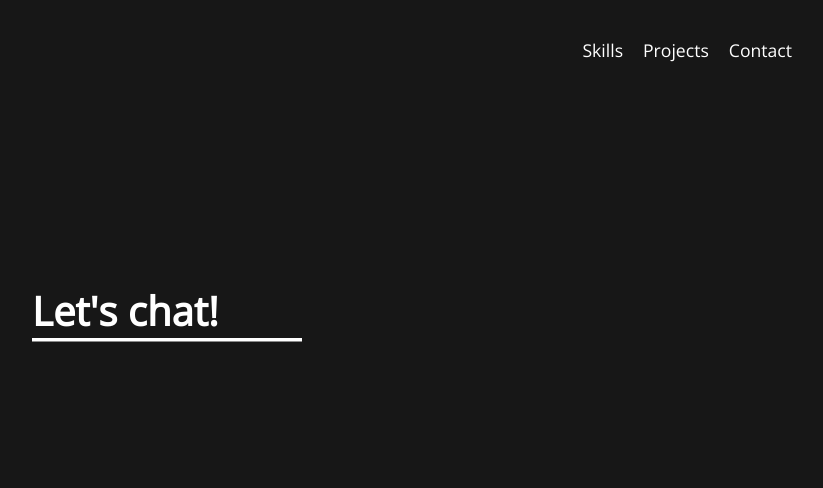
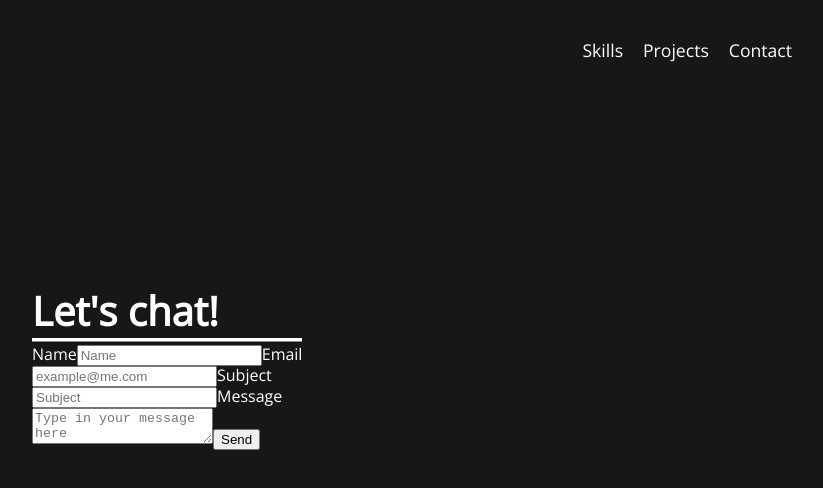
Before and after one commit to phernandoe/fernandobarreto, a React (Create React App) app: page /contact in a window 1280 px wide. Shown: the top 488 px of the page, without its empty margins (428-1251 px from the left). Built offline with nearby package versions, Linux system fonts and the light colour scheme.

Commit message:
Email form & validation

```diff
--- a/package.json
+++ b/package.json
@@ -7,7 +7,8 @@
     "react": "^16.8.6",
     "react-dom": "^16.8.6",
     "react-router-dom": "^5.0.0",
-    "react-scripts": "3.0.1"
+    "react-scripts": "3.0.1",
+    "yup": "^0.27.0"
   },
   "scripts": {
     "start": "react-scripts start",
--- /dev/null
+++ b/src/components/ContactForm.js
@@ -0,0 +1,55 @@
+import React from 'react';
+import { withFormik, Form, Field } from 'formik';
+import * as Yup from 'yup';
+
+const ContactForm = ({values, errors, touched, handleSubmit}) => (
+  <Form>
+    <label>
+      Name
+      <Field name="author" type="text" placeholder="Name" />
+      { touched.author && errors.author && <p>{errors.author}</p> }
+    </label>
+
+    <label>
+      Email
+      <Field name="email" type="email" placeholder="example@me.com" />
+      { touched.email && errors.email && <p>{errors.email}</p> }
+    </label>
+
+    <label>
+      Subject
+      <Field name="subject" type="text" placeholder="Subject" />
+      { touched.subject && errors.subject && <p>{errors.subject}</p> }
+    </label>
+
+    <label>
+      Message
+      <Field name="body" component="textarea" placeholder="Type in your message here" />
+    </label>
+
+    <button type="submit">Send</button>
+  </Form>
+)
+
+const WithFormikContact = withFormik({
+  mapPropsToValues( {email, author, subject, body} ) {
+    return {
+      author: author || '',
+      email: email || '',
+      subject: subject || '',
+      body: body || ''
+    }
+  },
+  validationSchema: Yup.object().shape({
+    author: Yup.string().required('Name is required'),
+    email: Yup.string().email('Email is invalid').required('Email is required'),
+    subject: Yup.string().required('Subject is required')
+  }),
+  handleSubmit(values, {resetForm}) {
+    //This is where the email will get sent
+    console.log("Submitted!");
+    resetForm();
+  }
+})(ContactForm);
+
+export default WithFormikContact;
--- a/src/components/pages/Contact.js
+++ b/src/components/pages/Contact.js
@@ -1,6 +1,6 @@
 import React, { Component } from 'react';
-import { Formik } from 'formik';
 import HeroLine from '../HeroLine';
+import WithFormikContact from '../ContactForm';
 
 class Contact extends Component {
   //Render lifecycle method
@@ -10,6 +10,7 @@ class Contact extends Component {
      <div className="content">
           <h1>Let's chat!</h1>
           <HeroLine />
+          <WithFormikContact />
      </div>
     );
   }
```
Also changed, not shown: 1 other file (tests, documents, lock files or other folders).
